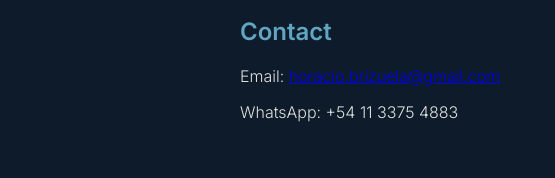
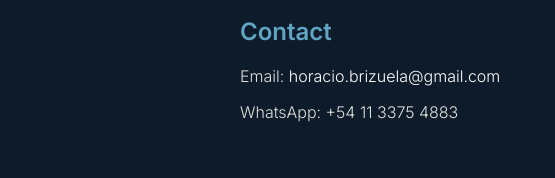
Before and after one commit to brizuela-labs/horacio-brizuela-cv, a plain HTML site: page index.html in a window 1280 px wide. Shown: the part 630-808 px from the top of the page, 0-555 px from the left. Drawn offline with Linux system fonts and the light colour scheme.

Commit message:
Update index.html

```diff
--- a/index.html
+++ b/index.html
@@ -1,4 +1,3 @@
-
 <!DOCTYPE html>
 <html lang="en">
 <head>
@@ -13,32 +12,49 @@
       background: #0d1b2a;
       color: #e0e1dd;
     }
+
+    a {
+      color: white;
+      text-decoration: none;
+    }
+
+    a:hover {
+      color: #a9d6e5;
+      text-decoration: underline;
+    }
+
     header {
       background: #1b263b;
       padding: 2rem;
       text-align: center;
     }
+
     header img {
       border-radius: 50%;
       width: 150px;
       margin-bottom: 1rem;
     }
+
     header h1 {
       margin: 0.5rem 0;
       font-weight: 600;
     }
+
     header p {
       font-weight: 300;
       font-size: 1.1rem;
     }
+
     section {
       padding: 2rem;
       max-width: 800px;
       margin: auto;
     }
+
     h2 {
       color: #61a5c2;
     }
+
     a.button {
       display: inline-block;
       padding: 0.75rem 1.5rem;
@@ -48,10 +64,12 @@
       border-radius: 5px;
       margin-top: 1rem;
     }
+
     .qr {
       margin-top: 2rem;
       text-align: center;
     }
+
     footer {
       text-align: center;
       padding: 2rem;
@@ -90,7 +108,6 @@
 
   <h2>🌐 Ver esta página en español</h2>
   <a class="button" href="index-es.html" lang="es">Ver versión en español</a>
-
 </section>
 
 <footer>
```
